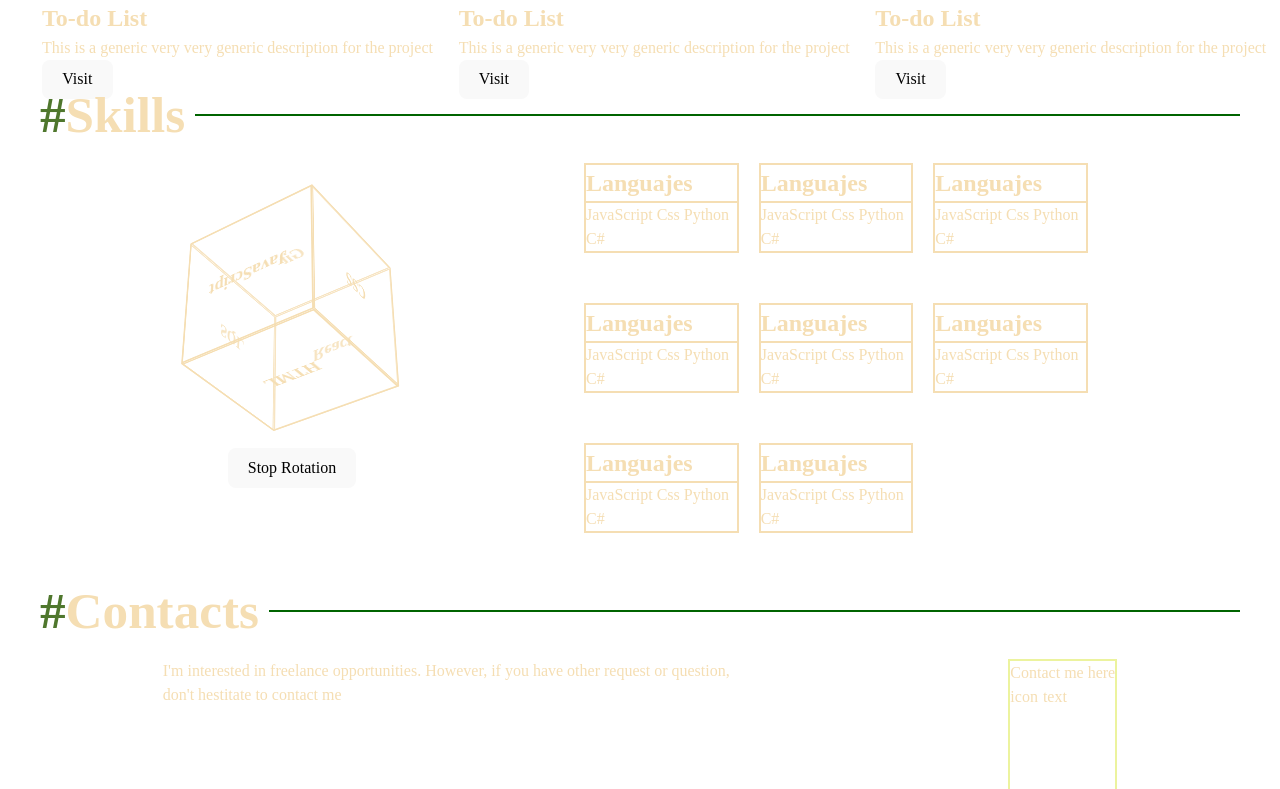
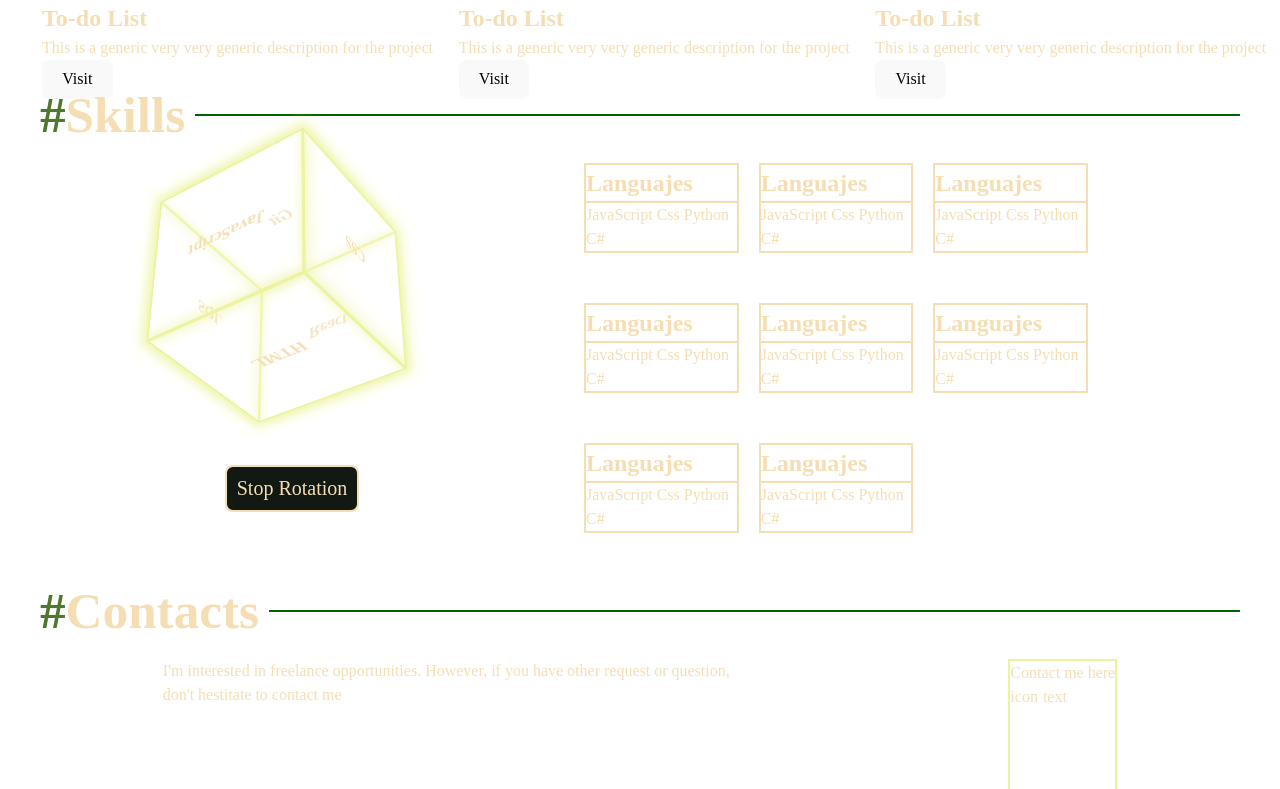
Before and after one commit to abdiel-codes/homepage, a React (Vite) app: page / in a window 1280 px wide. Shown: the part 1511-2300 px from the top of the page. Built offline with nearby package versions, Linux system fonts and the light colour scheme.

Commit message:
Improve cube header and skillCard styles

```diff
--- a/src/stylesheets/Cube.css
+++ b/src/stylesheets/Cube.css
@@ -2,11 +2,10 @@
     perspective: 1000px;
     display: flex;
     flex-direction: column;
-    justify-content: center;
+    justify-content: space-around;
     align-items: center;
     height: 100%;
     width: 100%;
-    gap: 60px;
 }
 
 .cube {
@@ -16,40 +15,54 @@
     transform-style: preserve-3d;
 }
 
+.cube-button {
+    background-color: #121913;
+    border: 2px solid wheat;
+    color: wheat;
+    padding: 10px;
+    font-size: 1.25rem;
+    cursor: pointer;
+}
+
+.cube-button:hover {
+    transform: scale(1.1);
+}
+
 .animated {
     animation: rotateCube 10s infinite linear;
 }
 
 .face {
     position: absolute;
-    width: 150px;
-    height: 150px;
+    width: 180px;
+    height: 180px;
     background-color: rgba(255, 255, 255, 0.2);
     display: flex;
     align-items: center;
     justify-content: center;
-    border: 2px solid wheat;
+    border: 2px solid #ECF39E;
+    box-shadow: 0 0 20px #ECF39E;
     font-size: 20px;
     font-weight: bold;
 }
 
-.face {
-    transform: rotateY(0deg) translateZ(75px)
+.front {
+    transform: rotateY(0deg) translateZ(90px)
 }
 .back {
-    transform: rotateY(180deg) translateZ(75px);
+    transform: rotateY(180deg) translateZ(90px);
 }
 .right {
-    transform: rotateY(90deg) translateZ(75px);
+    transform: rotateY(90deg) translateZ(90px);
 }
 .left {
-    transform: rotateY(-90deg) translateZ(75px);
+    transform: rotateY(-90deg) translateZ(90px);
 }
 .top {
-    transform: rotateX(90deg) translateZ(75px);
+    transform: rotateX(90deg) translateZ(90px);
 }
 .bottom {
-    transform: rotateX(-90deg) translateZ(75px);
+    transform: rotateX(-90deg) translateZ(90px);
 }
 
 @keyframes rotateCube {
--- a/src/stylesheets/Header.css
+++ b/src/stylesheets/Header.css
@@ -2,9 +2,9 @@
     display: flex;
     justify-content: space-between;
     align-items: center;
-    padding: 20px 10px;
     height: 400px;
-
+    width: 100%;
+    margin: 0px 40px;
 }
 
 .text-container {
--- a/src/stylesheets/SkillCard.css
+++ b/src/stylesheets/SkillCard.css
@@ -6,3 +6,7 @@
     border: 2px solid wheat;
     border-top: none;
 }
+
+.card-skill-container:hover {
+    transform: scale(1.1);
+}
```
